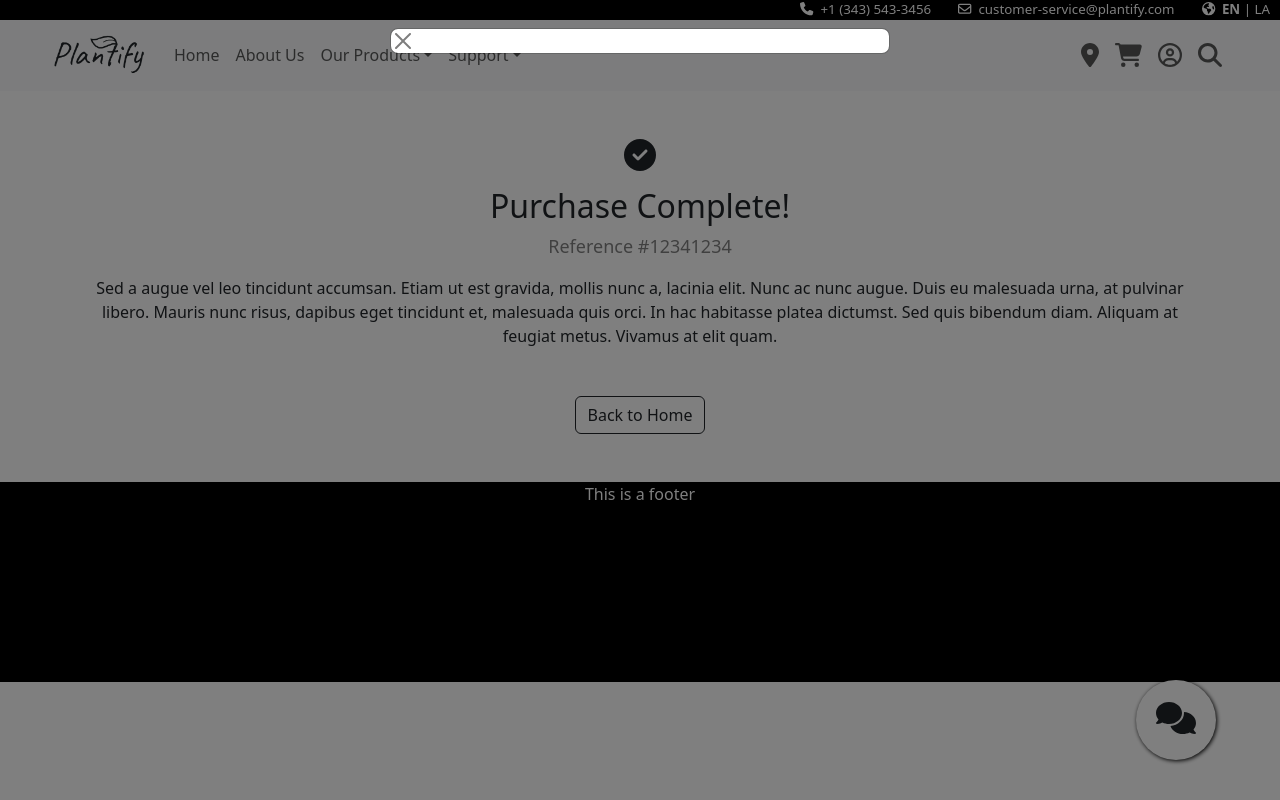
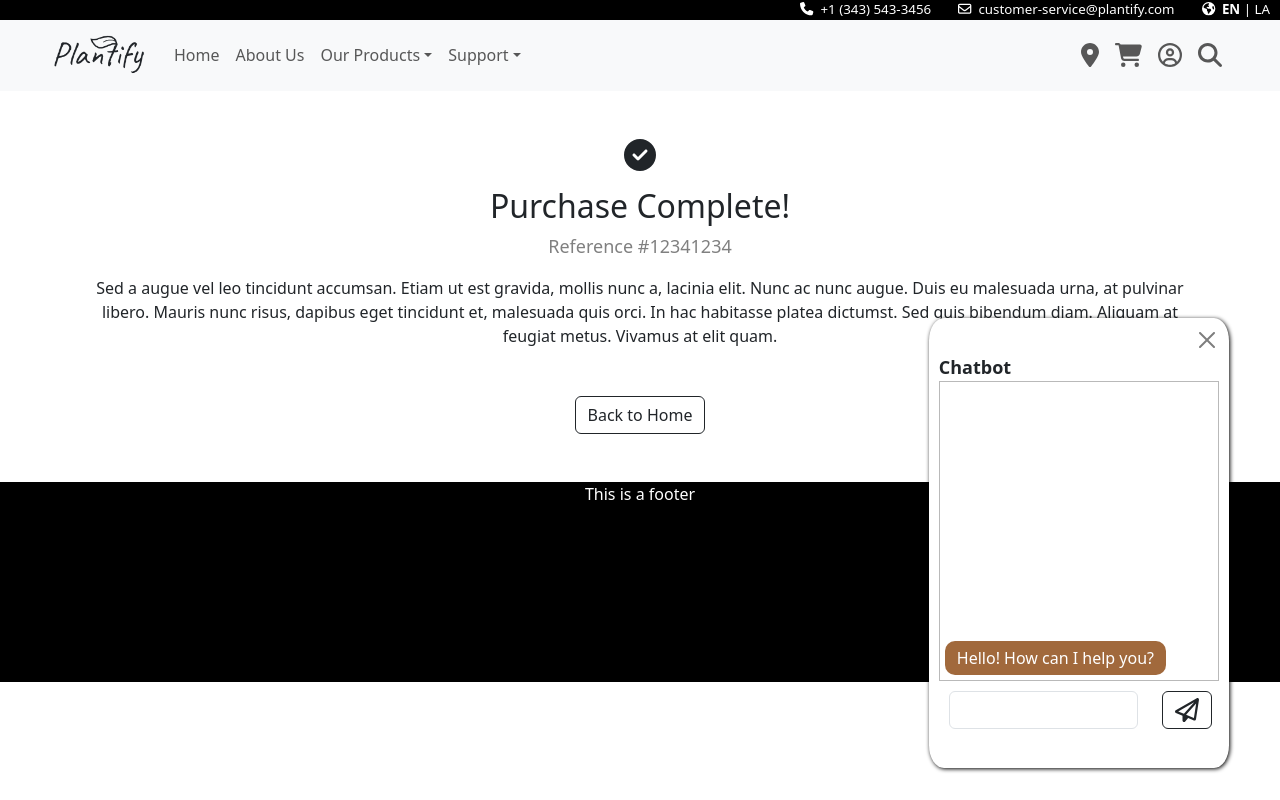
Before and after one commit to Svetlana154/Plantify, a React (Create React App) app in the folder plantify-app/: page /#/ThankYou in a window 1280 px wide. Both pictures are taken after a click on the element 1176 px from the left and 720 px from the top of the page. Built offline with nearby package versions, Linux system fonts and the light colour scheme.

Commit message:
Finished chatbot expanded

```diff
--- a/plantify-app/src/App.js
+++ b/plantify-app/src/App.js
@@ -13,6 +13,7 @@ import ProductSelected from './components/pages/ProductSelected';
 import Checkout from './components/pages/Checkout';
 import ThankYou from './components/pages/ThankYou';
 import Chatbot from './components/Chatbot';
+import Row from 'react-bootstrap/esm/Row';
 
 import "./styles/SignInModal.css";
 import ModalManager from './components/ModalManager';
--- a/plantify-app/src/components/Chatbot.js
+++ b/plantify-app/src/components/Chatbot.js
@@ -1,11 +1,16 @@
 import { faComments } from "@fortawesome/free-solid-svg-icons";
 import { FontAwesomeIcon } from "@fortawesome/react-fontawesome";
-import { useState } from 'react';
+import { useState, useEffect } from 'react';
 
 import "../styles/Chatbot.css";
 import Container from "react-bootstrap/esm/Container";
-import Modal from "react-bootstrap/esm/Modal";
+import Row from "react-bootstrap/esm/Row";
+import Col from "react-bootstrap/esm/Col";
+import Form from "react-bootstrap/esm/Form";
+import Button from "react-bootstrap/esm/Button";
 import CloseButton from "react-bootstrap/esm/CloseButton";
+import { faPaperPlane } from "@fortawesome/free-regular-svg-icons";
+import ChatbotContent from "./ChatbotContent";
 
 function Chatbot () {
     const [showChatbotExpanded, setShow] = useState(false);
@@ -13,16 +18,70 @@ function Chatbot () {
     const handleChatbotExpandedShow = () => setShow(true);
     const handleChatbotExpandedClose = () => setShow(false);
 
+    useEffect(() => {
+        document.getElementById("chatbot-expanded").style.display = (showChatbotExpanded) ? "block" : "none";
+    });
+
+    const chatbotMessage =
+        <Row>
+            <div className="chatbot-message bot-message">
+                Hello! How can I help you?
+            </div>
+        </Row>;
+
+    const [data, setData] = useState([]);
+
+    const handleMessageSent = () => {
+        const userInput = document.getElementById("chatbot-user-input").value.trim();
+        console.log("got user input: " + userInput);
+
+        if (userInput) {
+            document.getElementById("chatbot-user-input").value = "";
+
+            var messageLog = data.concat( [
+                <Row className="user-message-row">
+                    <div className="chatbot-message user-message">
+                        {userInput}
+                    </div>
+                </Row> ]
+                ).concat([chatbotMessage]);
+
+            console.log("update data: "+ data.length);
+            console.log("... to: "+ messageLog.length);
+            setData(messageLog);
+        }
+    }
+
     return (
         <>
             <Container className="chatbot-icon-container" onClick={handleChatbotExpandedShow}>
                 <FontAwesomeIcon icon={faComments} size="2xl" className="chatbot-icon"/>
             </Container>
 
-            <Modal show={showChatbotExpanded} onHide={handleChatbotExpandedClose} className="chatbot-expanded">
-                <CloseButton onClick={handleChatbotExpandedClose}/>
-
-            </Modal>
+            <div className="chatbot-expanded" id="chatbot-expanded">
+                <div className="chatbot-expanded-close-btn">
+                    <CloseButton onClick={handleChatbotExpandedClose} />
+                </div>
+                <div className="chatbot-expanded-top-bar">
+                    <b>Chatbot</b>
+                </div>
+                <ChatbotContent log={data} />
+                <div className="chatbot-user-message">
+                    <Form>
+                        <Form.Group as={Row} id="exampleForm.ControlInput1" className="chatbot-input-group">
+                            <Col md={9} className="">
+                                <Form.Control type="text" id="chatbot-user-input" autoFocus/>
+                            </Col>
+                            <Col md={2} className="chatbot-input-send-btn">
+                                <Button variant="outline-dark" onClick={handleMessageSent}>
+                                    <FontAwesomeIcon icon={faPaperPlane} size="xl"/>
+                                </Button>
+                            </Col>
+                            <Col md={1} className="g-0"></Col>
+                        </Form.Group>
+                    </Form>
+                </div>
+            </div>
 
         </>
 
--- /dev/null
+++ b/plantify-app/src/components/ChatbotContent.js
@@ -0,0 +1,27 @@
+import { useEffect } from "react";
+import Container from "react-bootstrap/esm/Container";
+import Row from "react-bootstrap/esm/Row";
+
+import "../styles/Chatbot.css";
+
+function ChatbotContent ({log}) {
+    useEffect( () => {
+        var objDiv = document.getElementById("chatbot-scroll-container");
+        objDiv.scrollTop = objDiv.scrollHeight;
+    });
+
+    return (
+        <div className="chatbot-expanded-content">
+            <Container fluid className="chatbot-expanded-content-container" id="chatbot-scroll-container">
+                <Row className="bot-message-row">
+                    <div className="chatbot-message bot-message">
+                        Hello! How can I help you?
+                    </div>
+                </Row>
+                {log}
+            </Container>
+        </div>
+    );
+}
+
+export default ChatbotContent;
--- a/plantify-app/src/styles/Chatbot.css
+++ b/plantify-app/src/styles/Chatbot.css
@@ -9,6 +9,11 @@
     right: 5%;
 }
 
+.chatbot-icon-container:hover {
+    background-color: #f1f1f1;
+    cursor: pointer;
+}
+
 .chatbot-icon {
     margin: 40% auto;
 }
@@ -18,5 +23,83 @@
     bottom: 4%;
     right: 4%;
     height: 450px;
-    width: 200px;
+    width: 300px;
+    background-color: #FFF;
+    border-radius: 5%;
+    padding: 10px;
+    box-shadow: 1px 1px 4px #000;
+    animation: fadeIn 0.5s forwards;
 }
+
+@keyframes fadeIn {
+    0% { opacity: 0; }
+    100% { opacity: 1; }
+}
+
+.chatbot-expanded-content {
+    margin: 0px !important;
+    text-align: center;
+    justify-content: center;
+}
+
+.chatbot-expanded-close-btn {
+    text-align: end;
+}
+
+.chatbot-expanded-top-bar {
+    text-align: start;
+    font-size: large;
+}
+
+.chatbot-expanded-content {
+    margin: 30px 0px;
+    height: 300px;
+    width: 100%;
+    display: flex;
+    align-items: end;
+    border: 1px solid rgb(185, 185, 185);
+}
+
+.chatbot-expanded-content-container {
+    margin-right: 0px !important;
+    margin-left: 0px !important;
+    overflow-y: auto !important;
+    max-height: 100%;
+    align-items: end;
+}
+
+.chatbot-message {
+    width: fit-content !important;
+    border-radius: 10px;
+    padding: 5px 10px;
+    margin: 5px;
+    overflow-wrap: break-word;
+}
+
+.bot-message-row {
+    justify-content: start;
+}
+
+.bot-message {
+    background-color: rgb(161, 105, 60);
+    color: #FFF;
+}
+
+.user-message-row {
+    justify-content: end;
+}
+
+.user-message {
+    width: 100%;
+    background-color: rgb(240, 240, 240);
+}
+
+.chatbot-input-group {
+    padding: 10px;
+}
+
+.chatbot-input-send-btn {
+    text-align: start;
+    align-items: center;
+    justify-content: center;
+}
```
